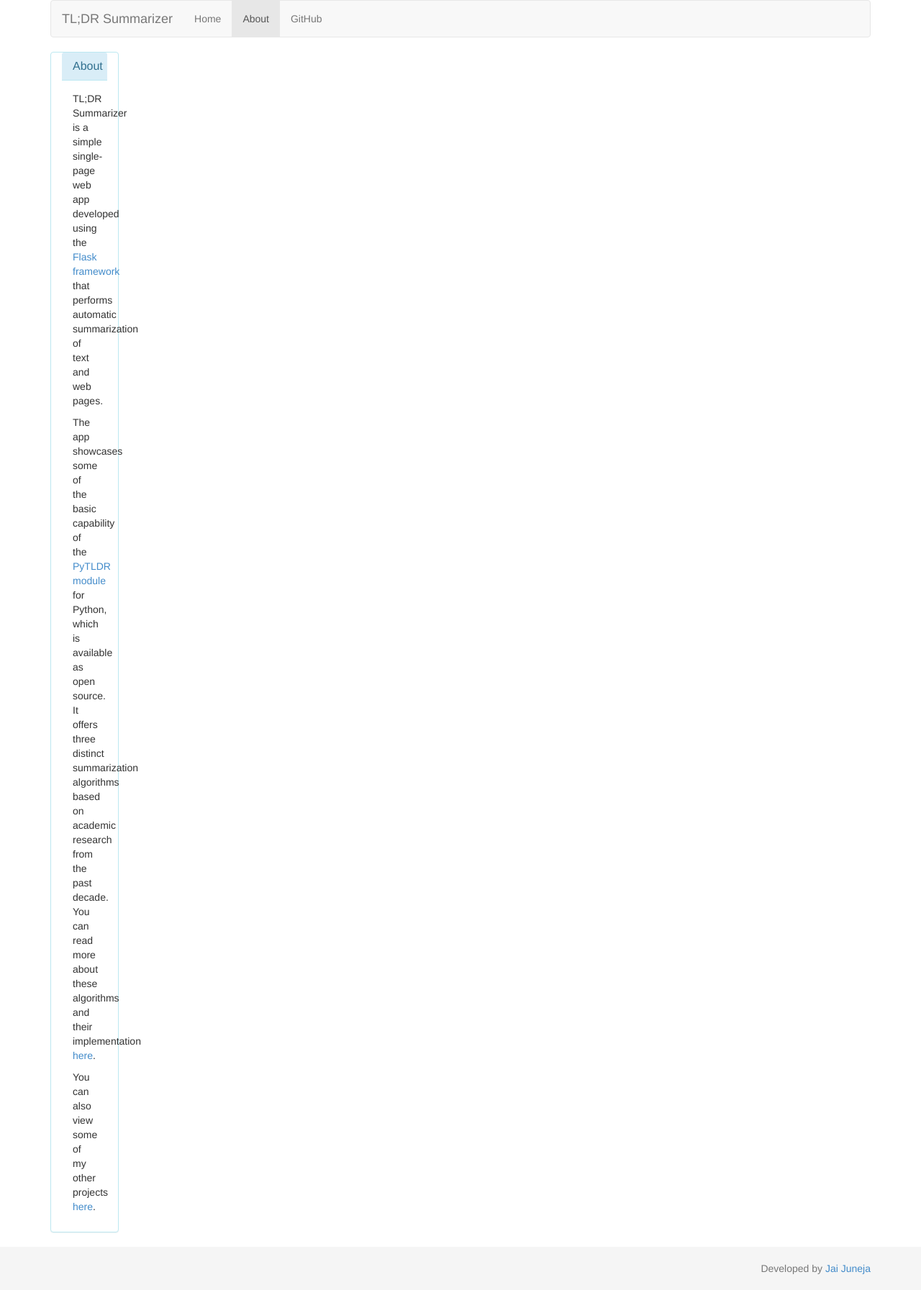
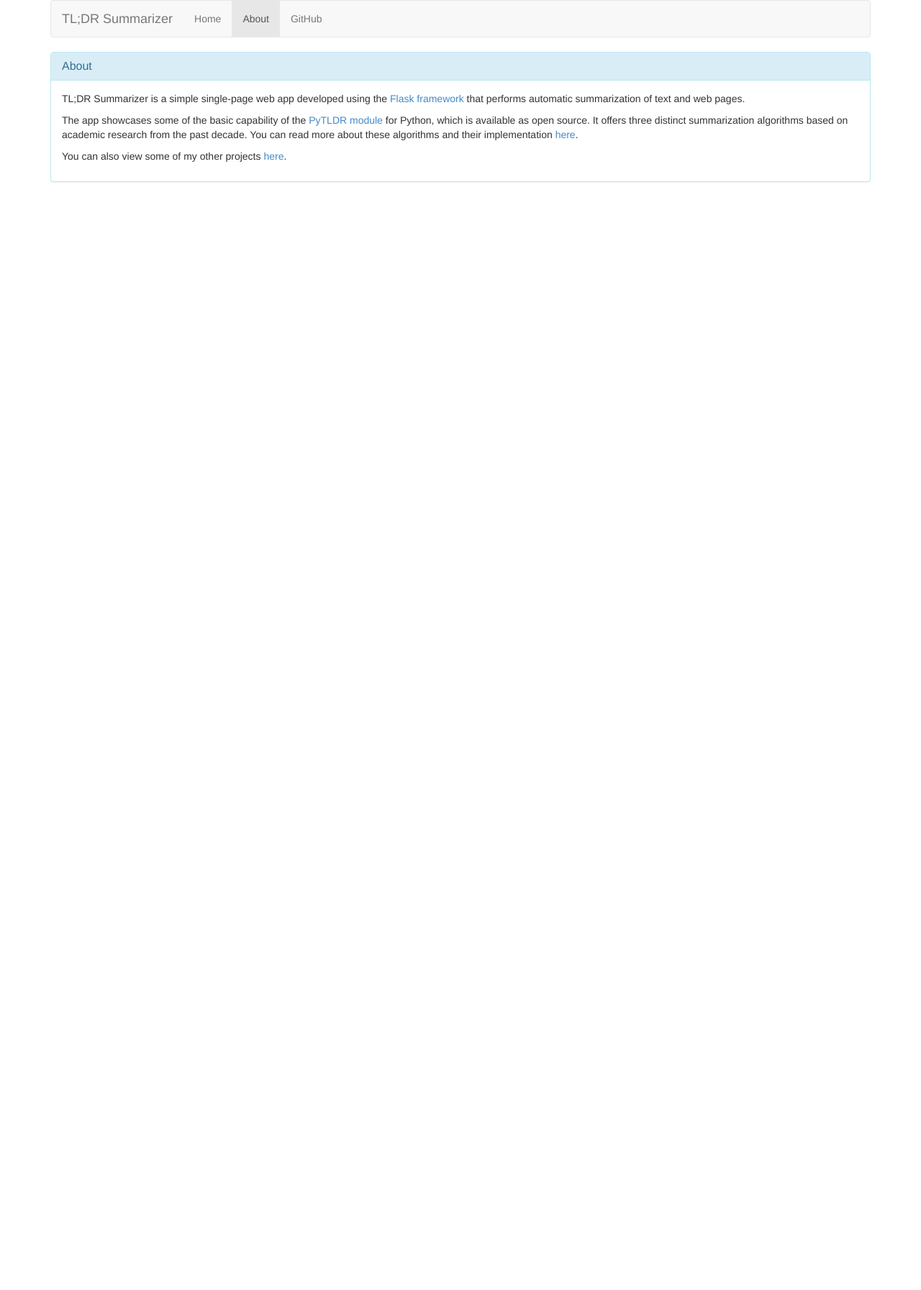
Before and after one commit to jaijuneja/summarizer-flask-app, a Flask app: page /about/ in a window 1280 px wide. Shown: the whole page at 72% size. After the commit the page ends 253 px from the top, so only its background shows below. Run offline with Flask 2, Linux system fonts and the light colour scheme; some libraries are stand-ins or nearby versions.

Commit message:
removed footer

```diff
--- a/templates/about.html
+++ b/templates/about.html
@@ -1,7 +1,7 @@
 {% extends "layout.html" %}
 {% set active_page = "about" %}
 {% block content %}
-    <div class="panel panel-info col-sm-1">
+    <div class="panel panel-info">
         <div class="panel-heading">
             <h1 class="panel-title">About</h1>
         </div>
@@ -26,15 +26,4 @@
         </div>
     </div>
 
-    {% if summary %}
-        <div class="well">
-                <h3>Summary</h3>
-                <ul class=summary>
-                {% for sentence in summary %}
-                    <li>{{ sentence }}</li>
-                {% endfor %}
-                </ul>
-        </div>
-    {% endif %}
-
 {% endblock %}
--- a/templates/layout.html
+++ b/templates/layout.html
@@ -44,12 +44,14 @@
 
         {% block content %}{% endblock %}
     </div>
-    <footer class="footer">
-      <div class="container">
-        <p class="text-muted">Developed by <a href="http://www.jaijuneja.com">Jai Juneja</a></p>
-      </div>
-    </footer>
-<script src="https://ajax.googleapis.com/ajax/libs/jquery/1.11.2/jquery.min.js"></script>
-<script type="text/javascript" src="{{ url_for('static', filename='js/bootstrap.min.js') }}" ></script>
+
+{#    <footer class="footer">#}
+{#      <div class="container">#}
+{#        <p class="text-muted">Developed by <a href="http://www.jaijuneja.com">Jai Juneja</a></p>#}
+{#      </div>#}
+{#    </footer>#}
+
+    <script src="https://ajax.googleapis.com/ajax/libs/jquery/1.11.2/jquery.min.js"></script>
+    <script type="text/javascript" src="{{ url_for('static', filename='js/bootstrap.min.js') }}" ></script>
 </body>
 </html>
```
